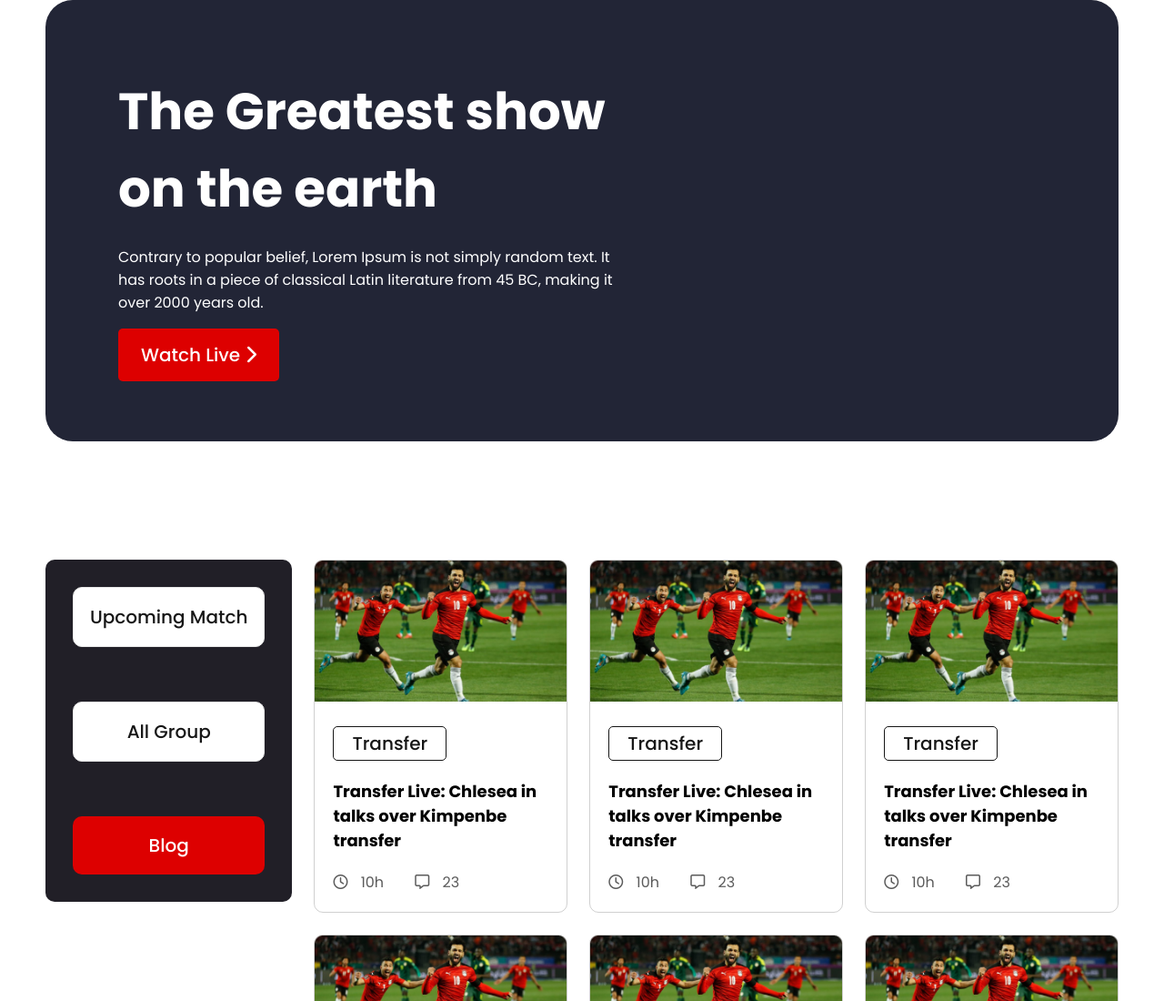
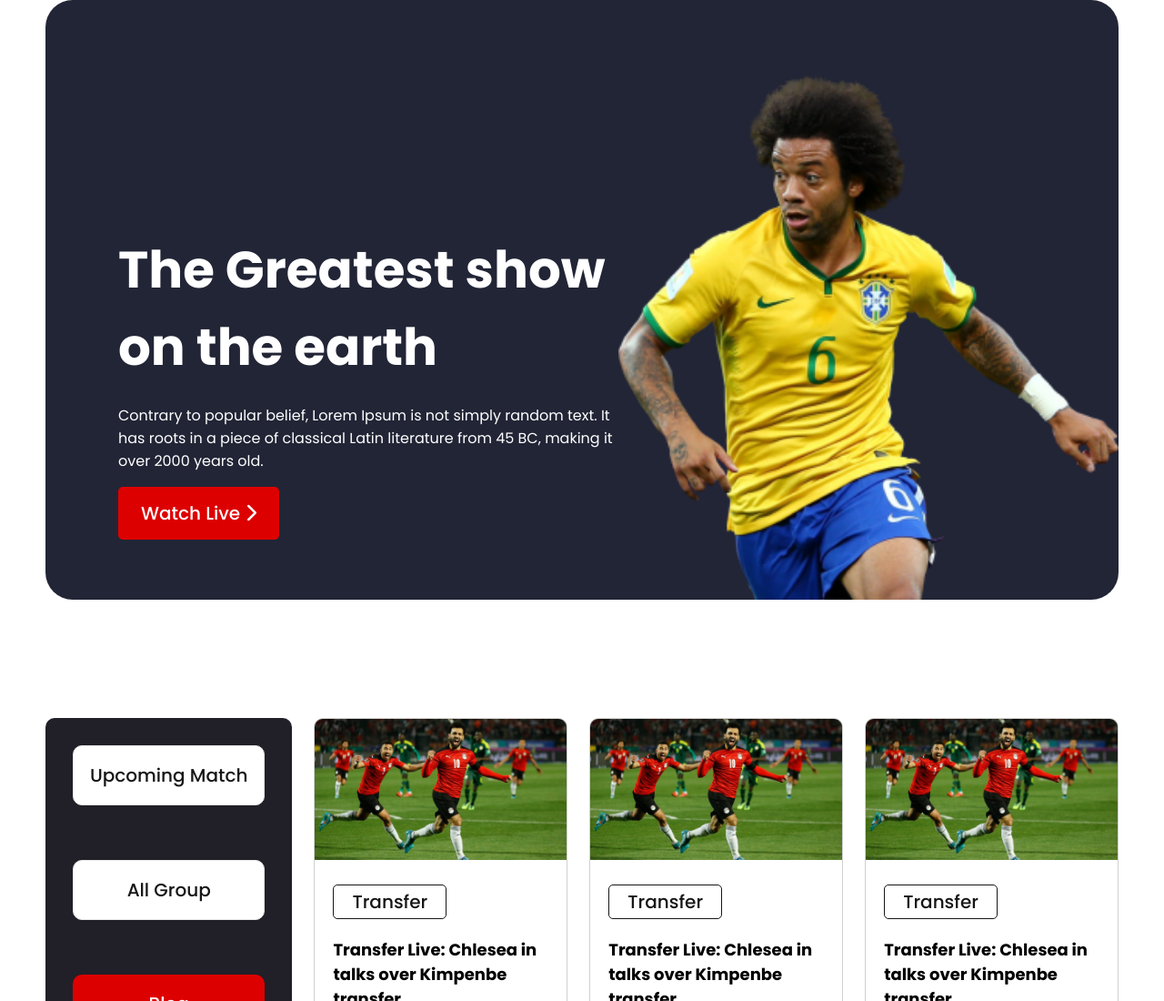
Before and after one commit to alimransahin/world-cup, a plain HTML site: page index.html in a window 1280 px wide. Shown: the top 1100 px of the page at 91% size. Drawn offline with Linux system fonts and the light colour scheme.

Commit message:
image fix

```diff
--- a/index.html
+++ b/index.html
@@ -22,7 +22,7 @@
                     <a href="" class="btn bg-red">Watch Live <i class="fa-solid fa-chevron-right"></i></a>
                 </div>
                 <div class="image">
-                    <img src="images/Banner Image.png" alt="">
+                    <img src="images/Banner Image 1.png" alt="">
                 </div>
             </header>
             <main>
```
